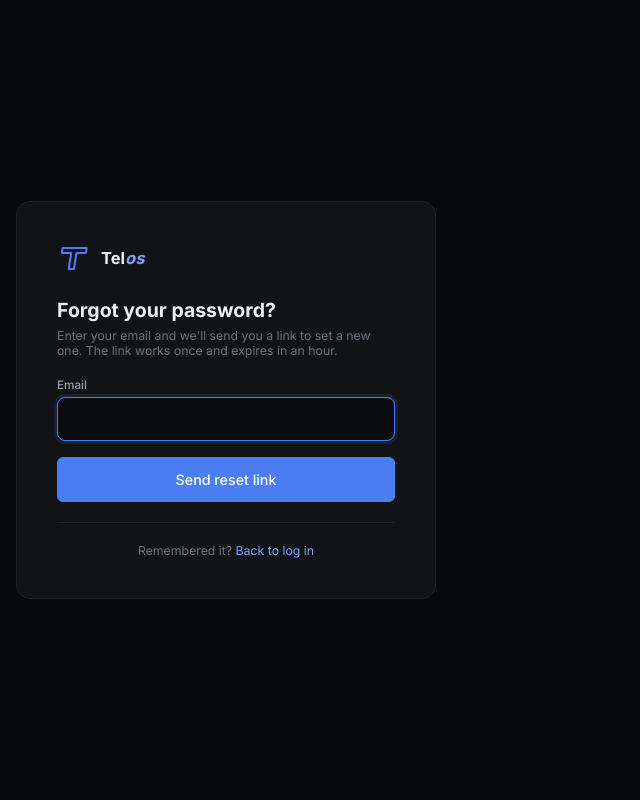
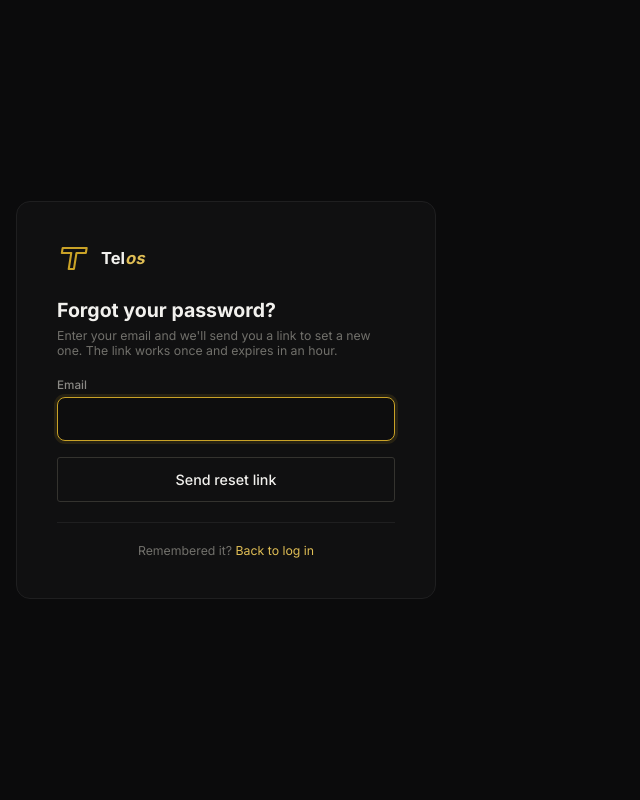
Before and after one commit to vineigenphase/Telos, a Flask app: page /forgot in a window 1280 px wide. Shown: the whole page, without its empty margins (0-640 px from the left). Run offline with Flask 3, Linux system fonts and the light colour scheme; some libraries are stand-ins or nearby versions.

Commit message:
UI overhaul 5: Editorial treatment — foundation and dashboard
The previous pass was technically to brief but still read as a generic dark
SaaS dashboard. Three things were responsible, and this changes all three.

Everything was the same rounded box. Stat cells, subject cards, quick-access
rows and the Next up panel all shared one fill-plus-border treatment, which is
the dark-template signature. Structure is now carried by hairline rules and
space; fills and borders are reserved for things that are actually
interactive. Note how little --bg and --card now differ — that is the point.

Borders did all the work. Radii drop from 10-12px to 4-5px, because large
radii read consumer-friendly and an instrument has edges. The primary button
is outlined rather than filled: one filled brass button on a page reads
considered, five read like a landing page.

The accent was stock blue. #4C7EF3 is essentially the default accent of the
modern web and reads as a template on sight. It moves to brass #C9A227 on
warmed neutral greys — the warm ground is half of what makes the accent look
chosen rather than defaulted. Status colours are muted to match; a falling
grade should never look like an alarm.

Figures and section headings are set in Newsreader. One typeface change,
confined to numbers and headings and never used for body copy or controls,
and it does more than any other single edit to make this read as a study
instrument. Section headings carry a rule to the edge so the page reads as set
rather than as labels above boxes.

This supersedes two points in the written brief — its #4C7EF3 accent and its
Inter-only rule — at the owner's direction after reviewing three treatments
side by side.

Icons regenerated; they read the tokens from CSS so they followed
automatically. theme-color and both manifest fields move with --bg.

Dashboard only. Remaining pages follow one at a time.

Co-Authored-By: Claude Opus 5 <noreply@anthropic.com>

```diff
--- a/static/css/telos.css
+++ b/static/css/telos.css
@@ -1,4 +1,8 @@
-@import url('https://fonts.googleapis.com/css2?family=Inter:wght@300;400;500;600;700&display=swap');
+/* Inter carries the interface; Newsreader sets figures and section headings.
+   The serif is doing real work — it is the single biggest reason the UI reads
+   as a study instrument rather than another dark SaaS dashboard — so it is
+   confined to numbers and headings and never used for body copy or controls. */
+@import url('https://fonts.googleapis.com/css2?family=Inter:wght@300;400;500;600;700&family=Newsreader:ital,opsz,wght@0,6..72,300..600;1,6..72,300..600&display=swap');
 
 /* ───────────────────────────────────────────────────────────────────────────
    Telos — mobile-first.
@@ -9,59 +13,66 @@
    ─────────────────────────────────────────────────────────────────────────── */
 
 :root {
-  /* Surfaces — neutral dark. Roughly 92% of any screen lives in this group.
-     If a thing is not communicating a state or a click target, it is neutral.
+  /* Surfaces — warm neutral dark. Roughly 92% of any screen lives here.
 
-     Two rules keep this legible rather than muddy. First, the steps are wide
-     enough to actually read as separate planes: the old ramp moved ~6 points
-     per level, which at this brightness is invisible, so everything mushed
-     into one grey. Second, the neutrals are genuinely neutral — the previous
-     values carried a blue-green cast (blue channel six points above red)
-     which fought the accent and made the whole UI look faintly teal. */
-  --bg:        #08090B;                             /* near-black, page ground */
-  --surface:   #0C0D10;                             /* sidebar / chrome */
-  --card:      #121317;                             /* clear step above bg */
-  --card-2:    #16181D;                             /* elevated surface */
-  --card-hover:#1A1C22;
-  --border:    #212329;                             /* visible but quiet */
-  --border-sub:#191B20;                             /* dividers inside a panel */
-  --border-2:  #31343C;                             /* active / hover */
+     The greys carry a faint warm cast (red channel a point or two above blue)
+     rather than being either cool or dead neutral. Cool greys plus a blue
+     accent is the stock dark-dashboard combination; warming the ground is
+     half of what makes the brass accent look chosen rather than defaulted.
 
-  --text:      #EDEFF2;
-  --muted-2:   #9AA1AC;                             /* secondary text */
-  --muted:     #6B7280;                             /* muted text */
-  --disabled:  #454B54;
+     Note how little separation there is between --bg and --card. That is
+     deliberate in this treatment: structure is carried by hairline rules and
+     space, not by stacked fills, so surfaces barely need to differ. */
+  --bg:        #0B0B0C;                             /* warm-neutral ground */
+  --surface:   #0D0D0E;                             /* sidebar / chrome */
+  --card:      #101011;                             /* barely a step — structure
+                                                       comes from rules, not fills */
+  --card-2:    #141415;                             /* elevated surface */
+  --card-hover:#161617;
+  --border:    #1F1F20;                             /* the workhorse hairline */
+  --border-sub:#161617;                             /* dividers inside a panel */
+  --border-2:  #34332F;                             /* active / hover */
 
-  /* Accent. Active nav indicator, links, primary buttons, progress fill —
-     nothing else. Target is 3-4% of a screen; if a page reads blue at a
-     glance, something here is being over-used. --accent-rgb exists so tinted
-     backgrounds stay tokenised instead of hardcoding the channel values. */
-  --accent:      #4C7EF3;
-  --accent-rgb:  76,126,243;
-  --accent-hover:#3B67D6;
-  --accent-2:    #7FA3F7;                           /* accent text on dark */
-  --cyan:        #22B8CF;
+  --text:      #F2F1EE;                             /* warm off-white, not pure */
+  --muted-2:   #8A8985;                             /* secondary text */
+  --muted:     #71706B;                             /* muted text */
+  --disabled:  #4A4945;
 
-  /* Status. Meaning only — never decoration. */
-  --green:     #22C55E;
-  --gold:      #EAB308;
-  --orange:    #EAB308;                             /* alias: one warning hue */
-  --red:       #EF4444;
+  /* Accent: brass. Active nav indicator, links, progress fill — nothing else,
+     and still inside the 3-4% budget. Deliberately not a stock blue; that hue
+     is the most-used accent on the web and reads as a template on sight.
+     --accent-rgb exists so tinted backgrounds stay tokenised. */
+  --accent:      #C9A227;
+  --accent-rgb:  201,162,39;
+  --accent-hover:#DDB63A;
+  --accent-2:    #E0BE55;                           /* accent text on dark */
+  --cyan:        #5E8B7E;
 
-  /* Subject identity — a tag/icon colour each, never a full-card tint.
-     Further Maths is deliberately desaturated slate so it cannot drift back
-     into being a second purple theme. */
-  --subj-maths:   #4C7EF3;
-  --subj-fm:      #6B7280;
-  --subj-fm-hint: #5B6EF5;
-  --subj-physics: #22B8CF;
+  /* Status. Meaning only — never decoration. Muted to sit on warm neutrals
+     without shouting; a fall in a grade should never look like an alarm. */
+  --green:     #5E9E6B;
+  --gold:      #C9A227;
+  --orange:    #C08A3E;
+  --red:       #B4574C;
+
+  /* Subject identity — a tag colour each, never a full-card tint. Three hues
+     that separate cleanly but stay inside the warm-neutral world. */
+  --subj-maths:   #C9A227;
+  --subj-fm:      #7A7973;
+  --subj-fm-hint: #9A8F6B;
+  --subj-physics: #5E8B7E;
 
   --sidebar-w: 220px;
-  --radius:    10px;                                /* cards */
-  --radius-lg: 12px;                                /* panels */
-  --radius-sm: 6px;                                 /* buttons, inputs */
-  --radius-xs: 5px;                                 /* tags */
+  /* Near-flat. Large radii read consumer-friendly; an instrument has edges. */
+  --radius:    4px;                                 /* cards */
+  --radius-lg: 5px;                                 /* panels */
+  --radius-sm: 3px;                                 /* buttons, inputs */
+  --radius-xs: 2px;                                 /* tags */
   --transition: 150ms ease-out;
+
+  /* Figures and section headings. Optical sizing keeps the serif from going
+     spindly at 36px and mushy at 13px. */
+  --serif: 'Newsreader', Georgia, 'Times New Roman', serif;
 
   --tap-min: 44px;                                  /* minimum touch target */
   --safe-bottom: env(safe-area-inset-bottom, 0px);
@@ -348,7 +359,9 @@ body {
   transition: background var(--transition), border-color var(--transition), color var(--transition);
 }
 
-.btn-primary { background: var(--accent); color: #fff; border-color: var(--accent); }
+/* Outlined, not filled. A page with one filled brass button reads considered;
+   a page with five reads like a landing page. */
+.btn-primary { background: transparent; color: var(--text); border-color: var(--border-2); }
 .btn-ghost   { background: transparent; color: var(--muted-2); border-color: var(--border-2); }
 .btn-ghost:hover  { border-color: var(--accent); }
 .btn-danger  { background: transparent; color: var(--red); border-color: var(--border); }
--- a/templates/base.html
+++ b/templates/base.html
@@ -5,7 +5,7 @@
   <meta charset="UTF-8">
   <!-- viewport-fit=cover is required or env(safe-area-inset-*) returns 0 -->
   <meta name="viewport" content="width=device-width, initial-scale=1, viewport-fit=cover">
-  <meta name="theme-color" content="#08090B">
+  <meta name="theme-color" content="#0B0B0C">
   <title>{% block title %}Telos{% endblock %}</title>
   <link rel="canonical" href="{{ canonical_url() }}">
   <link rel="stylesheet" href="{{ url_for('static', filename='css/telos.css') }}">
--- a/templates/forgot.html
+++ b/templates/forgot.html
@@ -4,7 +4,7 @@
 <head>
   <meta charset="UTF-8">
   <meta name="viewport" content="width=device-width, initial-scale=1, viewport-fit=cover">
-  <meta name="theme-color" content="#08090B">
+  <meta name="theme-color" content="#0B0B0C">
   <title>Reset password — Telos</title>
   <link rel="canonical" href="{{ canonical_url() }}">
   <link rel="stylesheet" href="{{ url_for('static', filename='css/telos.css') }}">
--- a/templates/login.html
+++ b/templates/login.html
@@ -4,7 +4,7 @@
 <head>
   <meta charset="UTF-8">
   <meta name="viewport" content="width=device-width, initial-scale=1, viewport-fit=cover">
-  <meta name="theme-color" content="#08090B">
+  <meta name="theme-color" content="#0B0B0C">
   <title>Log in — Telos</title>
   <link rel="canonical" href="{{ canonical_url() }}">
   <link rel="stylesheet" href="{{ url_for('static', filename='css/telos.css') }}">
--- a/templates/offline.html
+++ b/templates/offline.html
@@ -3,7 +3,7 @@
 <head>
   <meta charset="UTF-8">
   <meta name="viewport" content="width=device-width, initial-scale=1, viewport-fit=cover">
-  <meta name="theme-color" content="#08090B">
+  <meta name="theme-color" content="#0B0B0C">
   <title>Offline — Telos</title>
   <link rel="stylesheet" href="{{ url_for('static', filename='css/telos.css') }}">
   <style>
--- a/templates/register.html
+++ b/templates/register.html
@@ -4,7 +4,7 @@
 <head>
   <meta charset="UTF-8">
   <meta name="viewport" content="width=device-width, initial-scale=1, viewport-fit=cover">
-  <meta name="theme-color" content="#08090B">
+  <meta name="theme-color" content="#0B0B0C">
   <title>Sign up — Telos</title>
   <link rel="canonical" href="{{ canonical_url() }}">
   <link rel="stylesheet" href="{{ url_for('static', filename='css/telos.css') }}">
--- a/templates/reset.html
+++ b/templates/reset.html
@@ -4,7 +4,7 @@
 <head>
   <meta charset="UTF-8">
   <meta name="viewport" content="width=device-width, initial-scale=1, viewport-fit=cover">
-  <meta name="theme-color" content="#08090B">
+  <meta name="theme-color" content="#0B0B0C">
   <title>Set a new password — Telos</title>
   <meta name="robots" content="noindex">
   <link rel="stylesheet" href="{{ url_for('static', filename='css/telos.css') }}">
```
Also changed, not shown: other parts of static/css/telos.css (+40 -17 lines), static/icons/apple-touch-180.png, static/icons/icon-192.png, static/icons/icon-512.png, static/icons/maskable-512.png, static/manifest.webmanifest.
